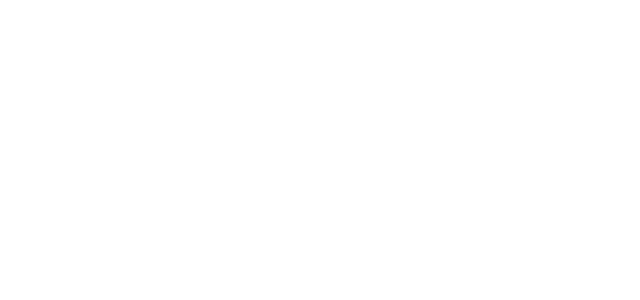
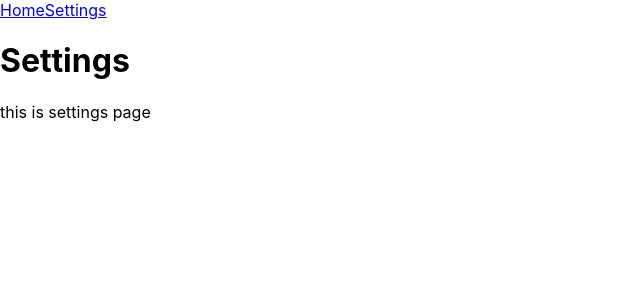
Before and after one commit to nathanmosseri/my-sort, a React (Create React App) app: page /settings in a window 1280 px wide. Shown: the top 300 px of the page, without its empty margins (0-640 px from the left). Built offline with nearby package versions, Linux system fonts and the light colour scheme.

Commit message:
added components

```diff
--- a/src/components/App.js
+++ b/src/components/App.js
@@ -1,7 +1,16 @@
+import React, { useState } from "react";
+import Login from "./Login";
+import MainPage from './MainPage'
 
 function App() {
+
+  const [loginSuccess, setLoginSuccess] = useState(true)
+
+
   return (
     <div className="App">
+      {loginSuccess ? <MainPage /> : <Login/>}
+
 
     </div>
   );
--- /dev/null
+++ b/src/components/Login.js
@@ -0,0 +1,7 @@
+import React from "react";
+
+const Login = () => {
+
+}
+
+export default Login
--- /dev/null
+++ b/src/components/MainPage.js
@@ -0,0 +1,19 @@
+import React from "react";
+import { Route, Switch } from "react-router-dom";
+import NavBar from "./NavBar";
+import Settings from "./Settings";
+
+const MainPage = () => {
+    return (
+       <div>
+        <NavBar/>
+        <Switch>
+            <Route path='/settings'>
+                <Settings/>
+            </Route>
+        </Switch>
+        </div>
+    )
+}
+
+export default MainPage
--- /dev/null
+++ b/src/components/NavBar.js
@@ -0,0 +1,18 @@
+import React from "react";
+import { NavLink } from "react-router-dom";
+
+const NavBar = () => {
+    return (
+        <div id= 'nav-bar'>
+        <NavLink exact to='/'>
+            Home
+        </NavLink>
+        <NavLink to='/settings'>
+            Settings
+        </NavLink>
+
+        </div>
+    )
+}
+
+export default NavBar
--- /dev/null
+++ b/src/components/Settings.js
@@ -0,0 +1,12 @@
+import React from "react";
+
+const Settings = () => {
+   return (
+   <div>
+    <h1>Settings</h1>
+    <p>this is settings page</p>
+    </div>
+   )
+}
+
+export default Settings
--- a/src/index.js
+++ b/src/index.js
@@ -1,10 +1,12 @@
 import React from 'react';
 import ReactDOM from 'react-dom/client';
+import { BrowserRouter } from 'react-router-dom';
 import './index.css';
 import App from './components/App';
-import reportWebVitals from './reportWebVitals';
 
 const root = ReactDOM.createRoot(document.getElementById('root'));
 root.render(
+  <BrowserRouter>
     <App />
+  </BrowserRouter>
 );
```
